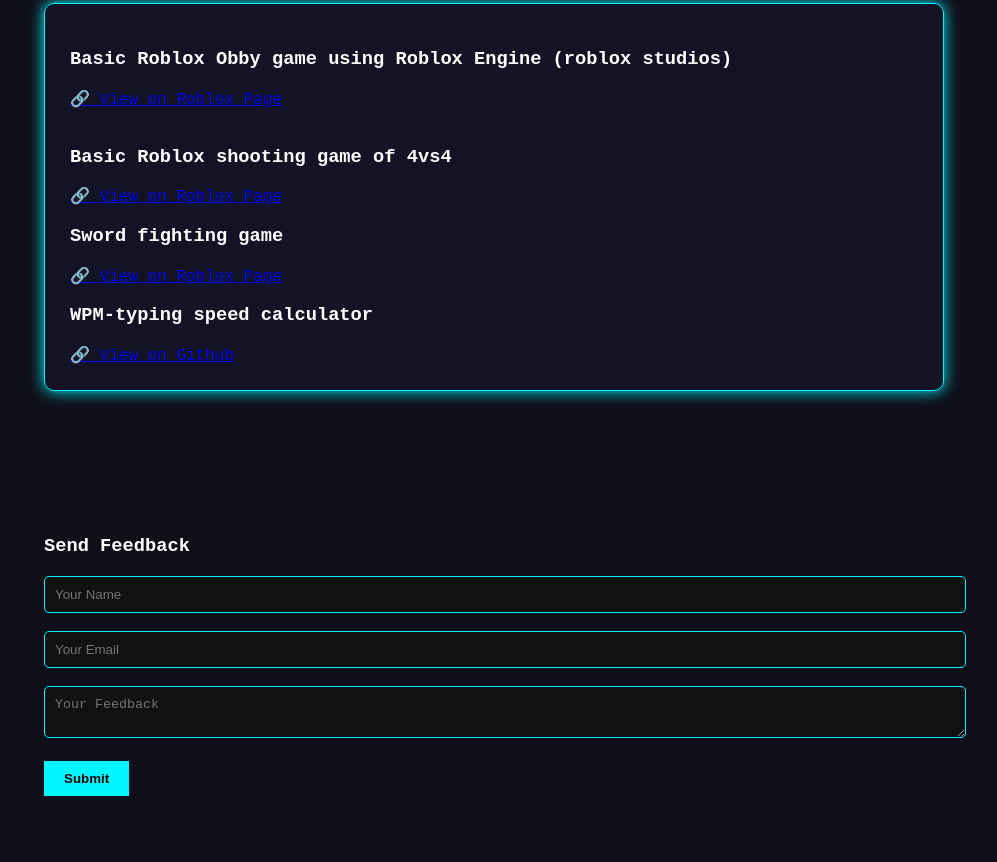
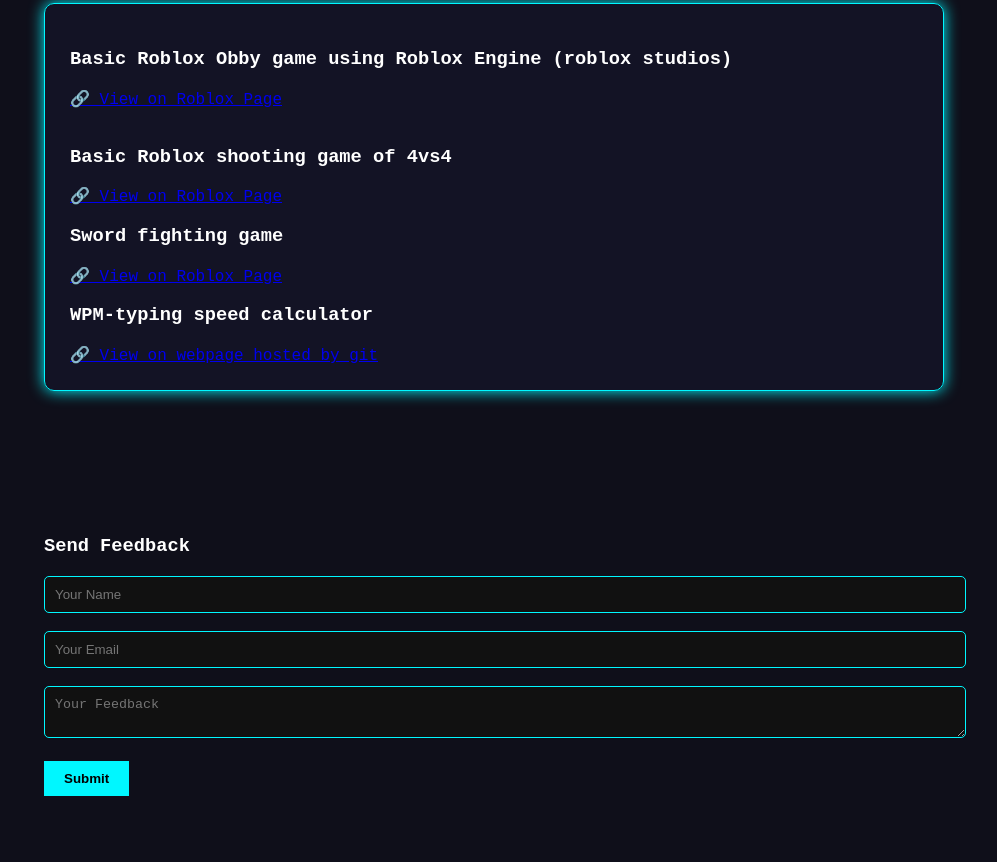
Before and after one commit to 25bcnb40-commits/24bcnb40, a website: page index.html in a window 1280 px wide. Shown: the part 1988-2850 px from the top of the page, without its empty margins (146-1143 px from the left). Drawn offline with Linux system fonts and the light colour scheme.

Commit message:
Add files via upload

```diff
--- a/index.html
+++ b/index.html
@@ -113,8 +113,9 @@
         <p>
 
         </p>
-        <a href="https://github.com/25bcnb40-commits/WPM-test-" target="_blank">
-            🔗 View on Github
+        <a href="https://25bcnb40-commits.github.io/WPM-test-/" target="_blank">
+
+            🔗 View on webpage hosted by git
         </a>
     </div>
 </section>
```
